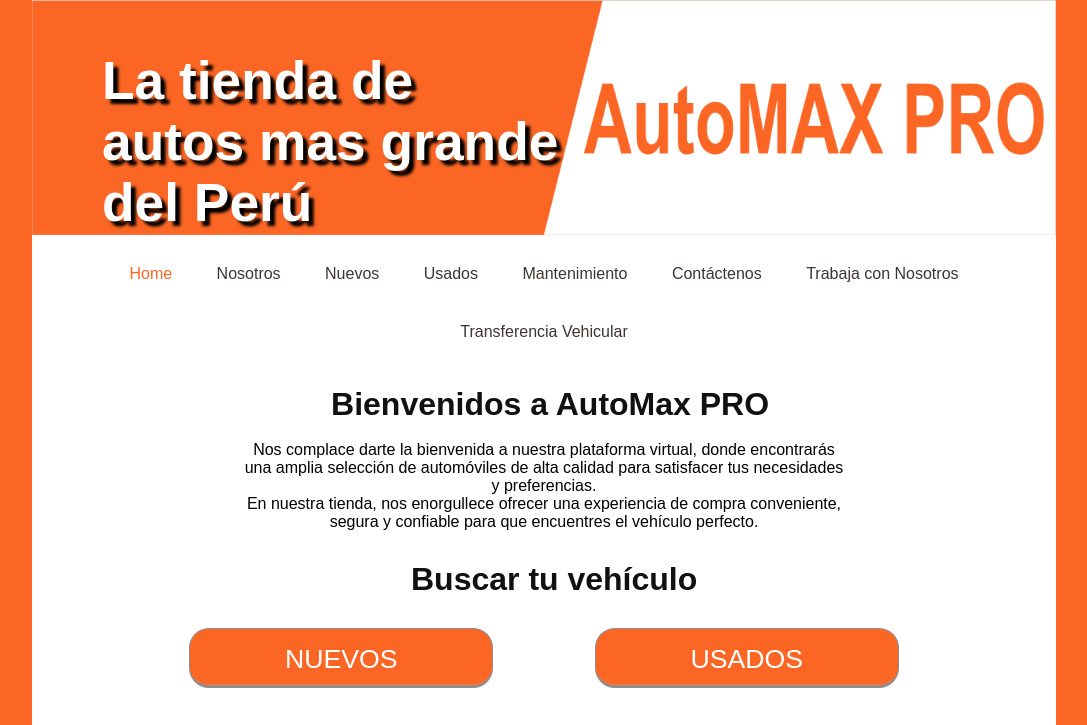
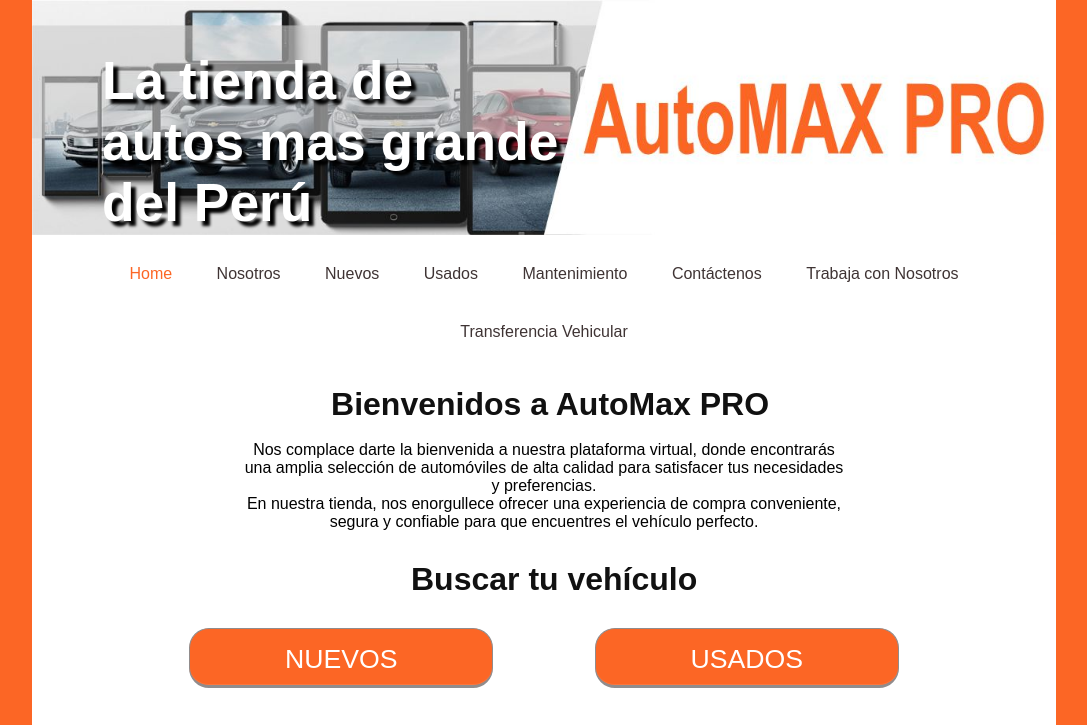
Before and after one commit to crisvc20/automaxpro, a plain HTML site: page paginas/home.html in a window 1280 px wide. Shown: the top 725 px of the page, without its empty margins (96-1183 px from the left). Drawn offline with Linux system fonts and the light colour scheme.

Commit message:
Update home.html

```diff
--- a/paginas/home.html
+++ b/paginas/home.html
@@ -14,7 +14,7 @@
 		<header class="header-home">
 
 
-			<img src="../imagenes/home-portada.png" alt="">
+			<img src="../imagenes/home-portada.jpg" alt="">
 
             <div class="home-textoPortada">
                 <p>
```
